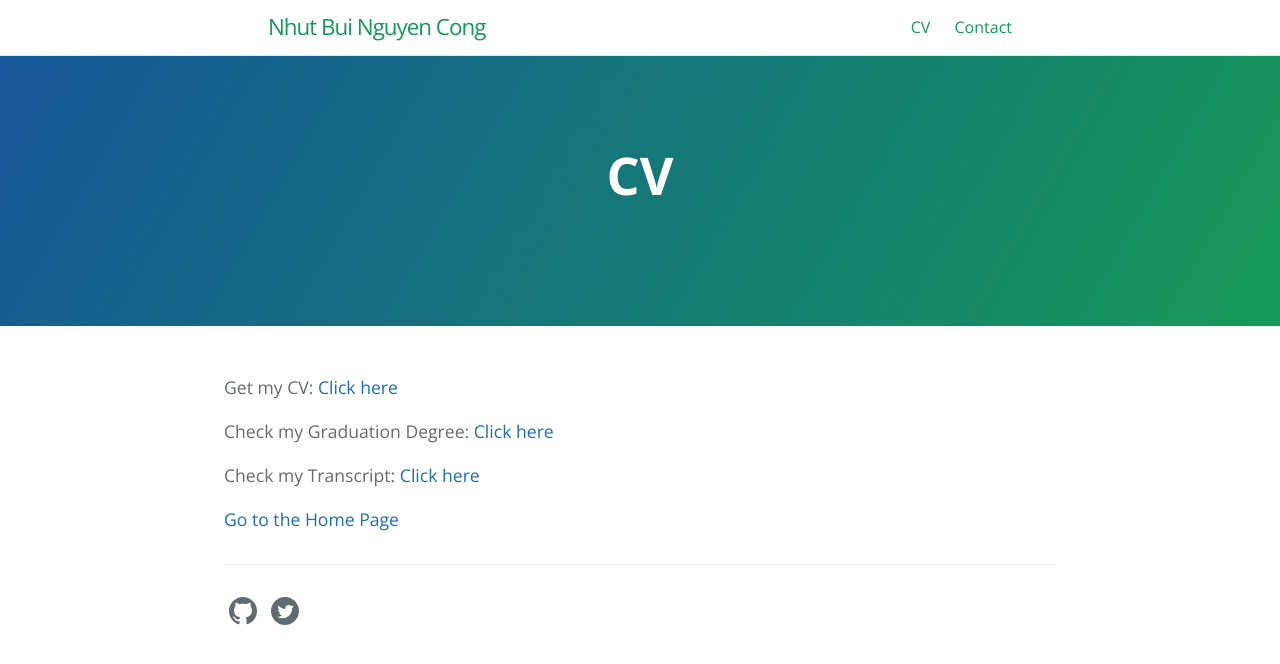
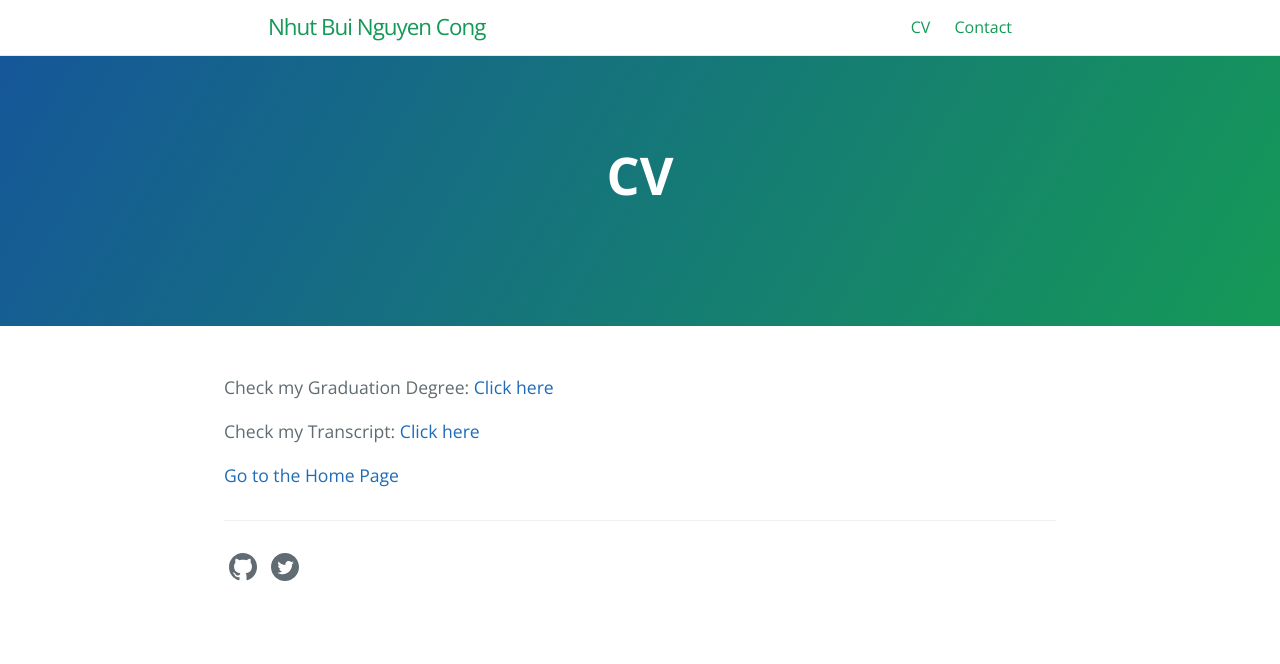
Before and after one commit to NhutBuiNC/NhutBuiNC.github.io, a Jekyll site: the page built from CV.md, in a window 1280 px wide. Shown: the top 664 px of the page. Built offline with Jekyll 4.4.1, drawn with Linux system fonts in a browser that asks for light colours.

Commit message:
Update CV.md

```diff
--- a/CV.md
+++ b/CV.md
@@ -11,8 +11,6 @@ order: 3
 [2]: http://i.imgur.com/wWzX9uB.png
 
 
-Get my CV: [Click here](https://drive.google.com/file/d/1tVVJt6-SjgWUJp-Mo7wB1a2udSjOHJ6A/view?usp=sharing)
-
 Check my Graduation Degree: [Click here](https://drive.google.com/file/d/1x8F5zdIvgR6woTC900FWbr59yn1kvJzY/view?usp=sharing)
 
 Check my Transcript: [Click here](https://drive.google.com/drive/folders/1yEclQ5WF810jgJdiK1qkMAvAu7TUJS83?usp=sharing)
```
